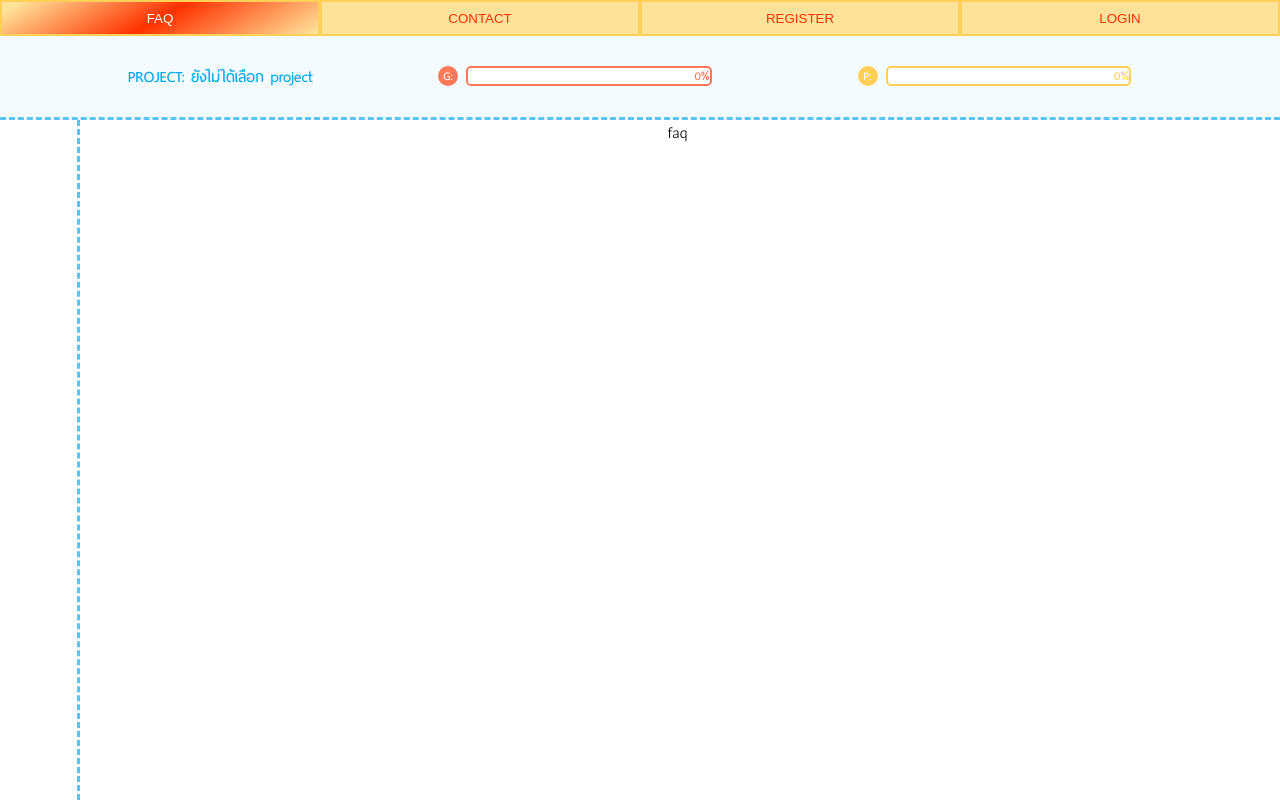
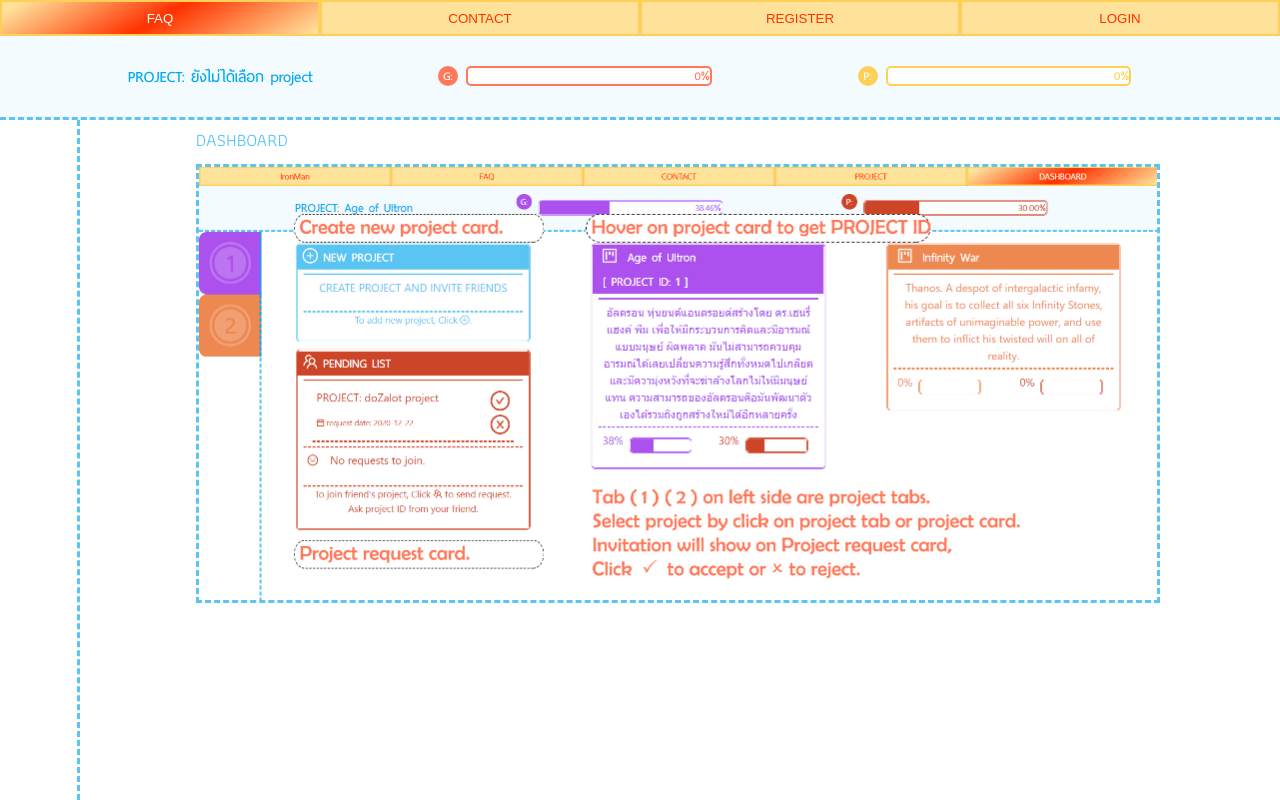
Before and after one commit to ZalotBabyZ/do-zalot-frontend, a React (Create React App) app: page /faq in a window 1280 px wide. Built offline with nearby package versions, Linux system fonts and the light colour scheme; the HTML template or start-up script is replaced by a standard one.

Commit message:
password change and edit comment

```diff
--- a/src/components/ModalEditList/index.js
+++ b/src/components/ModalEditList/index.js
@@ -8,7 +8,7 @@ import UserContext from '../../context/UserContext';
 
 function ModalEditList({ setEditList, editList, teams, fetchProject }) {
   const { setUserProject } = useContext(UserContext);
-  const [value, setValue] = useState({});
+  const [value, setValue] = useState();
   const [validate, setValidate] = useState({ password: false, username: false });
   const [editedList, setEditedList] = useState(false);
   const [editedAssign, setEditedAssign] = useState(false);
@@ -86,7 +86,18 @@ function ModalEditList({ setEditList, editList, teams, fetchProject }) {
   };
 
   const onEditComment = (id) => {
-    setEditComment(false);
+    axios
+      .patch('comments/editComment', { comment: value.editComment, id })
+      .then((res) => {
+        fetchList();
+        setEditComment(false);
+      })
+      .catch((err) => {
+        console.log(err);
+        notification.error({
+          description: err.response.data.message,
+        });
+      });
   };
   const onDeleteComment = async (id) => {
     try {
@@ -95,6 +106,9 @@ function ModalEditList({ setEditList, editList, teams, fetchProject }) {
       setEditComment(false);
     } catch (err) {
       console.log(err);
+      notification.error({
+        description: err.response.data.message,
+      });
     }
   };
 
@@ -295,6 +309,7 @@ function ModalEditList({ setEditList, editList, teams, fetchProject }) {
                     <div style={{ display: 'flex' }}>
                       <InputField
                         name="editComment"
+                        defaultValue={comment.content}
                         label="Edit comment:"
                         type="text"
                         getValue={(value, field, isAlert) => valueGet(value, field, isAlert)}
@@ -312,7 +327,13 @@ function ModalEditList({ setEditList, editList, teams, fetchProject }) {
                           fontSize: '10px',
                         }}
                       >
-                        <button style={btnEditComment} onClick={() => setEditComment(false)}>
+                        <button
+                          style={btnEditComment}
+                          onClick={() => {
+                            setEditComment(false);
+                            setValue({ ...value, editComment: '' });
+                          }}
+                        >
                           BACK
                         </button>
                         <button style={btnEditComment} onClick={() => onEditComment(comment.id)}>
@@ -326,7 +347,8 @@ function ModalEditList({ setEditList, editList, teams, fetchProject }) {
                   ) : (
                     <div
                       onClick={() => {
-                        setEditComment({ id: comment.id, content: '', list_id: comment.list_id });
+                        setEditComment({ id: comment.id, list_id: comment.list_id });
+                        setValue({ ...value, editComment: comment.content });
                       }}
                       style={{
                         color: userPost.User.color,
--- a/src/pages/Contact/index.js
+++ b/src/pages/Contact/index.js
@@ -1,7 +1,16 @@
 import React from 'react';
 
 function Contact() {
-  return <div className="page">contact</div>;
+  return (
+    <div className="page" style={{ height: '80vh', color: 'var(--primary-color)' }}>
+      <div style={{ textAlign: 'left' }}>
+        <p>GIT HUB:&nbsp;&nbsp;&nbsp;https://github.com/ZalotBabyZ</p>
+        <p>LINK IN:&nbsp;&nbsp;&nbsp;&nbsp;https://www.linkedin.com/in/BabyZalot </p>
+        <p>TEL:&nbsp;&nbsp;&nbsp;&nbsp;&nbsp;&nbsp;&nbsp;&nbsp;&nbsp;&nbsp;&nbsp;(+66) 92-504-8989 </p>
+        <p>EMAIL:&nbsp;&nbsp;&nbsp;&nbsp;&nbsp;&nbsp;babyzalot@gmail.com</p>
+      </div>
+    </div>
+  );
 }
 
 export default Contact;
--- a/src/pages/FAQ/index.js
+++ b/src/pages/FAQ/index.js
@@ -1,7 +1,21 @@
 import React from 'react';
+import FAQ_Dashboard from '../../assets/images/FAQ_Dashboard.jpg';
 
 function FAQ() {
-  return <div className="page">faq</div>;
+  const imageStyle = { width: '80%', margin: '5px', border: 'var(--primary-color) 3px dashed' };
+  const description = {
+    width: '80%',
+    margin: '5px',
+    color: 'var(--primary-color)',
+    textAlign: 'left',
+    fontSize: '18px',
+  };
+  return (
+    <div className="page">
+      <p style={description}>DASHBOARD</p>
+      <img src={FAQ_Dashboard} alt="FAQ_Dashboard" style={imageStyle} />
+    </div>
+  );
 }
 
 export default FAQ;
```
Also changed, not shown: src/assets/images/FAQ_Dashboard.jpg (added).
